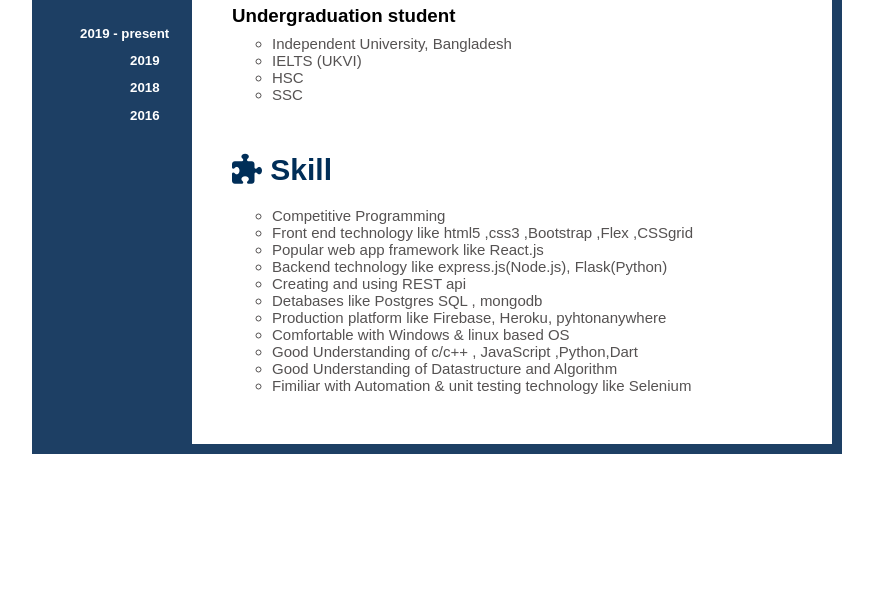
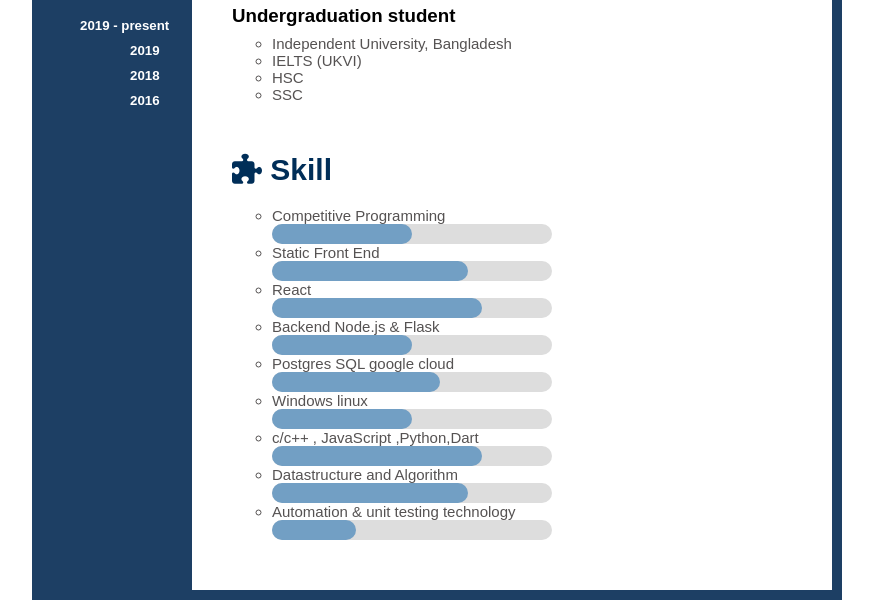
Before and after one commit to Sauri-Sufian/mycv, a plain HTML site: page index.html in a window 1280 px wide. Shown: the part 677-1277 px from the top of the page, without its empty margins (203-1076 px from the left). Before the commit the page ends 1131 px from the top, so only its background shows below. Drawn offline with Linux system fonts and the light colour scheme.

Commit message:
updateOct20

```diff
--- a/index.html
+++ b/index.html
@@ -6,6 +6,7 @@
     <title>sufian</title>
 
     <link rel="stylesheet" href="./style.css">
+
     <link rel="stylesheet" href="../font-awesome-4.7.0/css/font-awesome.min.css">
      <script src="https://use.fontawesome.com/6bb1014147.js"></script>
 
@@ -25,8 +26,9 @@
         </div>
         <div class="infobar display" >
             <div class="topcard">
+                <div class="round">
                 <img src="./profile1.jpeg" alt="Photo" height="200" width="auto" >
-
+            </div>
                 <p><h1 class="impcolor">Abu sauri sufian</h1> </p>
                 <h2 class="display impcolor">Web Developer</h2>
                 <div>
@@ -52,7 +54,7 @@
               at Independent university Bangladesh.
               Beside this I am a web designer and developer who can
               make maintain and debug responcive front-end designes
-               and create and hanle Backend issues .
+               and create and handle Backend issues .
                Love to work with teams and can meet pretty much every deadline.
 
              </p>
@@ -71,7 +73,7 @@
                         <li>SmartBrains App </li>
                         <li>Carded Friends App</li>
                         <li>Web crawller and password checker</li>
-                        <li>Opensource contributor at Zero to mastary</li>
+                        <li>Project FOG</li>
 
                     </ul>
                 </li>
@@ -92,17 +94,34 @@
                     Skill</p>
                 <li class="list">
                     <ul class="listfont">
-                         <li>Competitive Programming</li>
-                        <li>Front end technology like html5 ,css3 ,Bootstrap ,Flex ,CSSgrid  </li>
-                        <li>Popular web app framework like React.js </li>
-                        <li>Backend technology like express.js(Node.js), Flask(Python)  </li>
-                        <li>Creating and using REST api </li>
-                        <li>Detabases like Postgres SQL , mongodb</li>
-                        <li>Production platform like Firebase, Heroku, pyhtonanywhere</li>
-                        <li>Comfortable with Windows & linux based OS</li>
-                        <li>Good Understanding of c/c++ , JavaScript ,Python,Dart</li>
-                        <li>Good Understanding of Datastructure and Algorithm</li>
-                        <li>Fimiliar with Automation & unit testing technology  like Selenium </li>
+                         <li>Competitive Programming <div   class="skillContainer">
+                             <div class="skills bgSkills competitive"></div>
+                         </div> </li>
+                        <li>Static Front End   <div  class="skillContainer">
+                            <div class="skills bgSkills staticFrontEnd"></div>
+                        </div> </li>
+                        <li>React <div  class="skillContainer">
+                            <div class="skills bgSkills React"></div>
+                        </div> </li>
+                        <li>Backend Node.js & Flask   <div  class="skillContainer">
+                            <div class="skills bgSkills backend"></div>
+                        </div> </li>
+
+                        <li>  Postgres SQL  google cloud <div  class="skillContainer">
+                            <div class="skills bgSkills database"></div>
+                        </div> </li>
+                        <li> Windows  linux  <div  class="skillContainer">
+                            <div class="skills bgSkills os"></div>
+                        </div> </li>
+                        <li> c/c++ , JavaScript ,Python,Dart <div  class="skillContainer">
+                            <div class="skills bgSkills language"></div>
+                        </div> </li>
+                        <li>Datastructure and Algorithm <div  class="skillContainer">
+                            <div class="skills bgSkills Data_algo"></div>
+                        </div> </li>
+                        <li> Automation & unit testing technology    <div  class="skillContainer">
+                            <div class="skills bgSkills automation"></div>
+                        </div> </li>
                     </ul>
                 </li>
             </ul>
@@ -151,4 +170,18 @@
 </div >
 <div class="skill">
 
+
+
+
+ <li>Competitive Programming</li>
+                        <li>Front end technology like html5 ,css3 ,Bootstrap ,Flex ,CSSgrid  </li>
+                        <li>Popular web app framework like React.js </li>
+                        <li>Backend technology like express.js(Node.js), Flask(Python)  </li>
+                        <li>Creating and using REST api </li>
+                        <li>Detabases like Postgres SQL , mongodb and google cloud</li>
+                        <li>Comfortable with Windows & linux based OS</li>
+                        <li>Good Understanding of c/c++ , JavaScript ,Python,Dart</li>
+                        <li>Good Understanding of Datastructure and Algorithm</li>
+                        <li>Fimiliar with Automation & unit testing technology  like Selenium </li>
+
 </div> -->
--- a/style.css
+++ b/style.css
@@ -24,20 +24,20 @@ body{
 }
 
 .expdate{
-    margin-top:29.5rem ; /*482px*/
+    margin-top:29.6rem ; /*482px*/
     margin-left:3rem ;
 
     color: white;
 }
 
 .edudate{
-    margin-top: 13.5rem;
+    margin-top: 13.0rem;
     margin-left: 3rem;
     color: white;
 }
 
 .edudate h5{
-    margin-top: -10px;
+    margin-top: -12px;
 }
 .closer{
     margin-left:50px;
@@ -72,7 +72,7 @@ a{
 img{
     margin: 12px;
     float: right;
-    border-radius: 50%;
+      border-radius: 50%;
 }
 
 .biofont{
@@ -90,3 +90,48 @@ img{
     font-size: 15px;
     color: rgb(85, 82, 82);
 }
+
+*{box-sizing:border-box}
+.skillContainer{
+width: 50%;
+background-color: #ddd;
+border-radius: 20px;
+}
+
+.skills{
+    text-align: right;
+    padding-top: 10px;
+    padding-bottom: 10px;
+    color: white;
+}
+.bgSkills{
+    background-color:#729fc4 ;
+    border-radius: 20px;
+}
+.competitive{
+    width: 50%;
+}
+.staticFrontEnd{
+width: 70%;
+}
+.React{
+    width: 75%;
+}
+.backend{
+    width: 50%;
+}
+.database{
+    width: 60%;
+}
+.os{
+    width: 50%;
+}
+.language{
+    width: 75%;
+}
+.Data_algo{
+    width: 70%;
+}
+.automation{
+    width: 30%;
+}
```
Also changed, not shown: profile1.jpeg.
